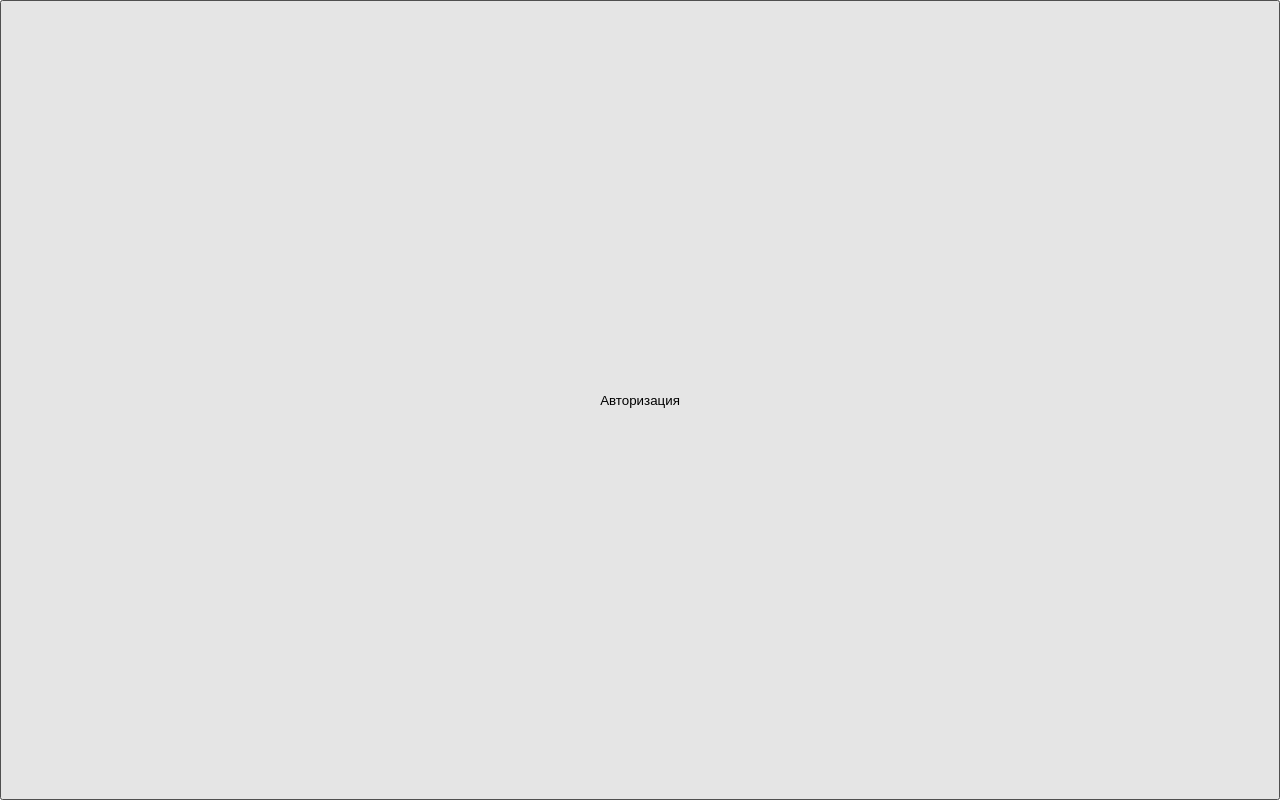
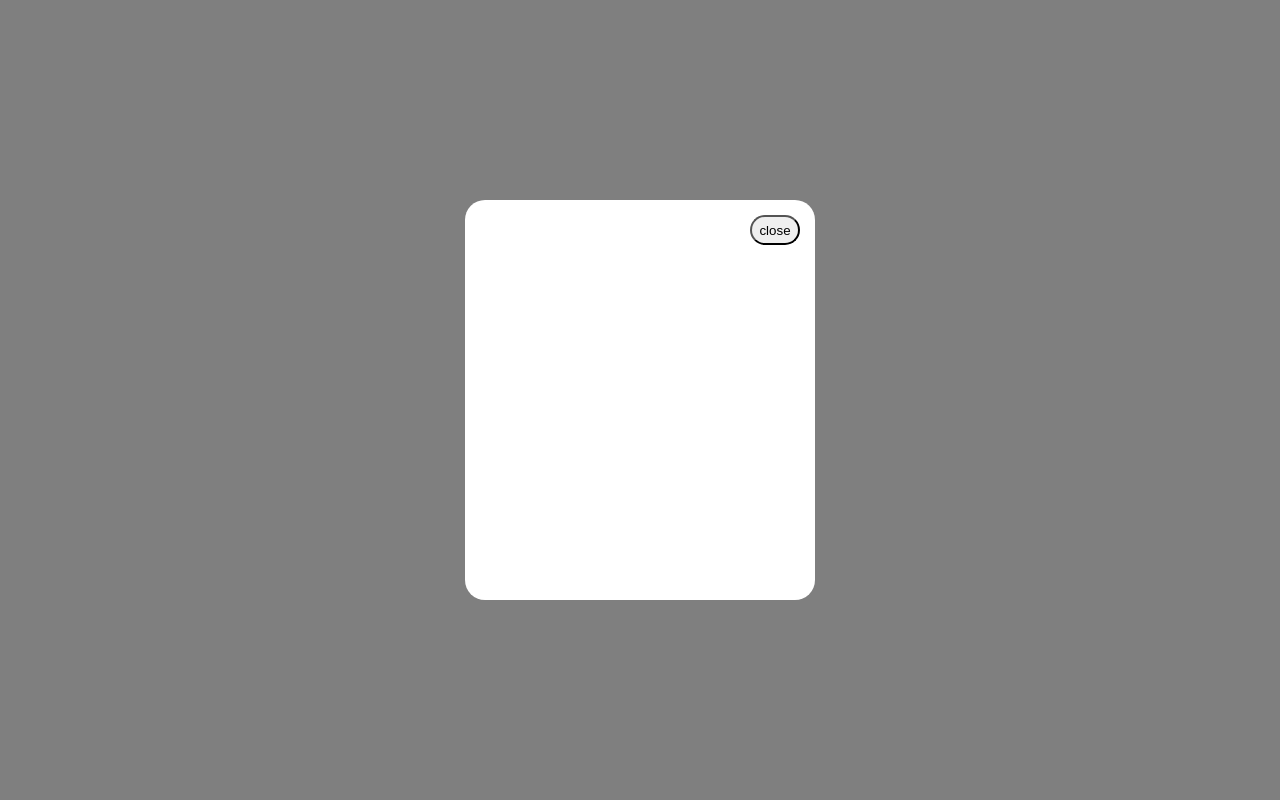
Before and after one commit to Gurov540/React-Modal, a React (Vite) app: page / in a window 1280 px wide. Built offline with nearby package versions, Linux system fonts and the light colour scheme.

Commit message:
build page

```diff
--- a/src/App.jsx
+++ b/src/App.jsx
@@ -1,19 +1,11 @@
 import React from "react";
 import "./App.css";
+import { Modal } from "./shared/ui/Modal";
 
 function App() {
-  const [open, setOpen] = React.useState(false);
-
   return (
     <div className="app">
-      <button className="open-modl-btn">Авторизация</button>
-      {open && (
-        <div className="overlay">
-          <div className="modal">
-            <p>Modal Open!!</p>
-          </div>
-        </div>
-      )}
+      <Modal></Modal>
     </div>
   );
 }
```
